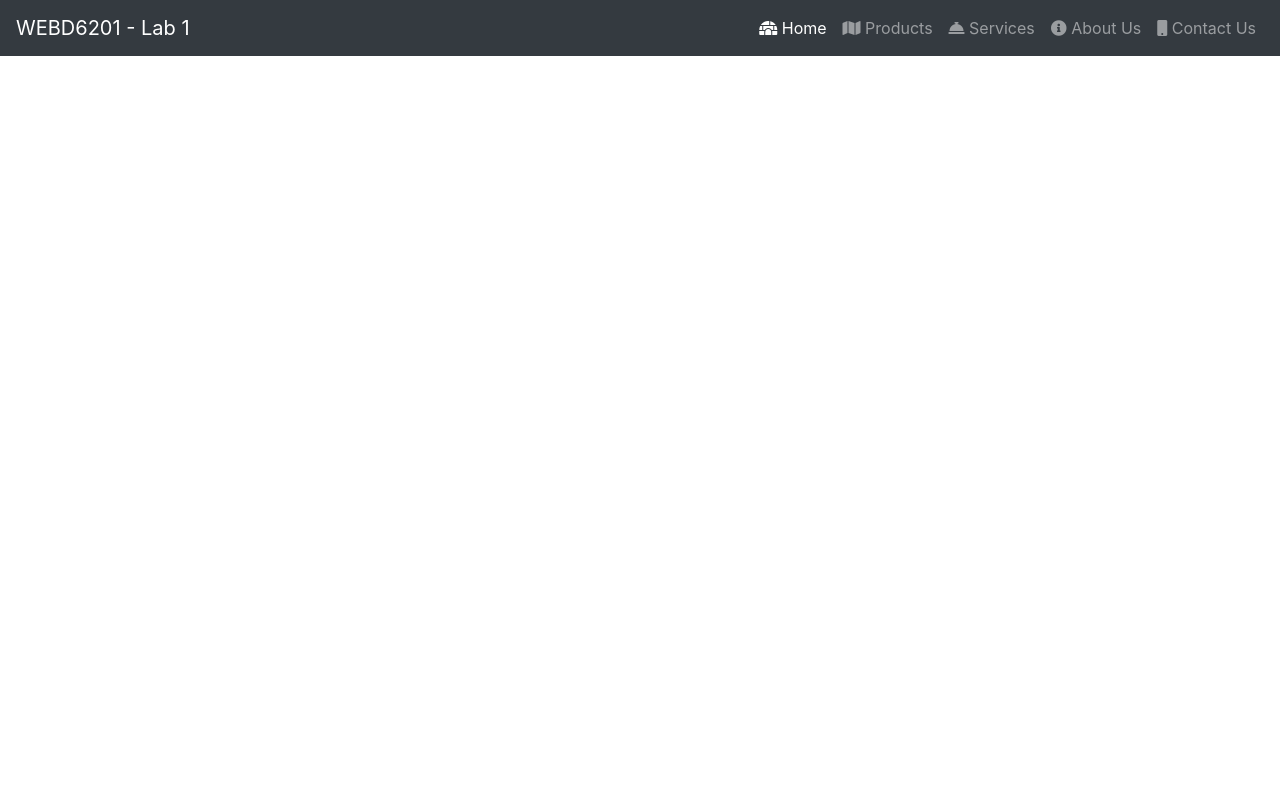
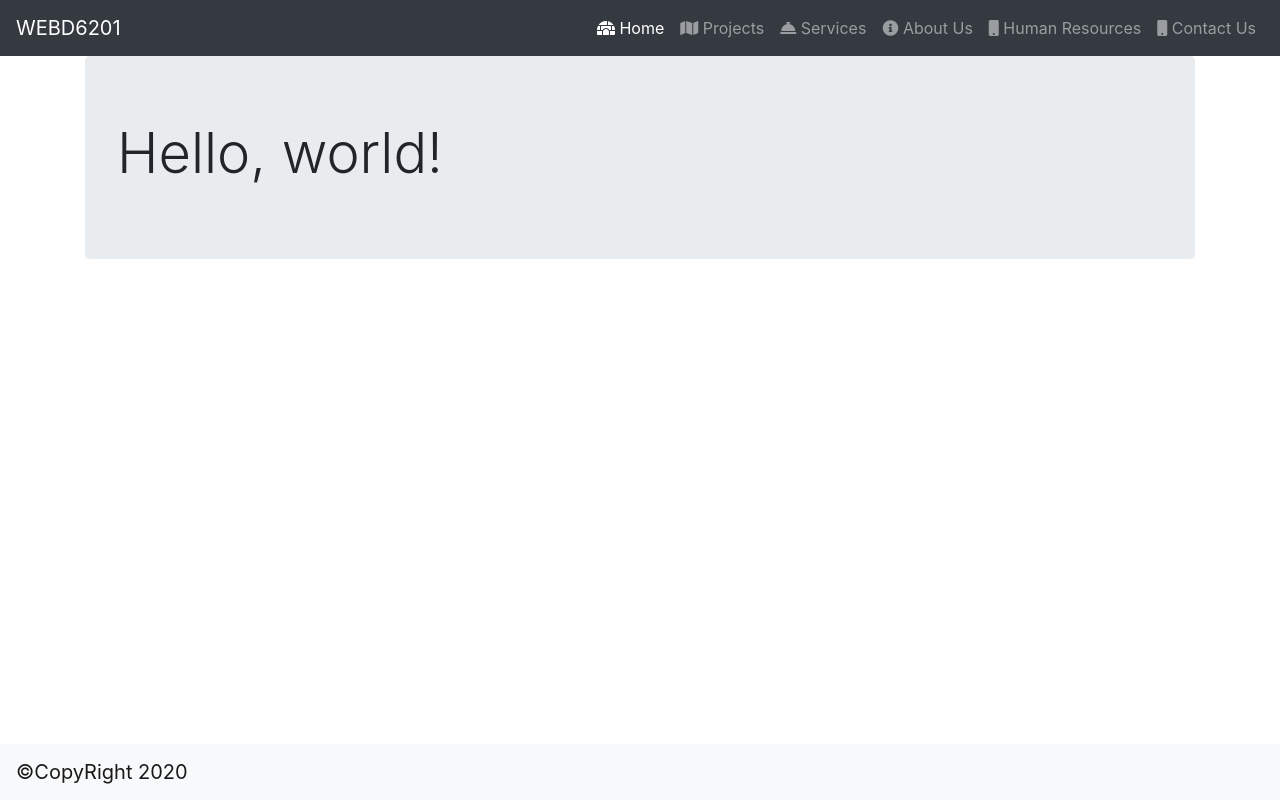
Before and after one commit to evanpalmer002/WEBD6201_Lab1, a website: page index.html in a window 1280 px wide. Drawn offline with nearby package versions, Linux system fonts and the light colour scheme.

Commit message:
Initial Commit

```diff
--- a/Scripts/app.js
+++ b/Scripts/app.js
@@ -0,0 +1,50 @@
+"use strict";
+
+/**
+ * Lab 1 app.js
+ * Author: Evan Palmer
+ * Date: 1/20/2020
+ */
+
+ //IIFE
+ (function(){
+
+    Start();
+
+    function Start()
+    {
+        console.log("Program started!");
+        Main();
+    }
+
+    function Main()
+    {
+       //Section 2
+        //Question A
+        let navItem = document.getElementById("products"); //create a refrence to the products element
+        console.log(navItem);
+        navItem.lastChild.lastChild.textContent = " Projects"; //Change the text for products to projects
+
+        //Question B
+        let nodeToClone = document.getElementById("contactUs"); //create a refrence to the contactUs element
+        let parentNode = nodeToClone.parentNode; //create a refrence to the parent of the nodeToClone
+        let newNavItem = nodeToClone.cloneNode(true); //clone the contactUs refrence
+        console.log(newNavItem);
+        newNavItem.lastChild.lastChild.textContent = " Human Resources"; //change the text content of the new clone
+        parentNode.insertBefore(newNavItem, nodeToClone); //insert the new HR node
+
+        //Question C
+        let fixedBottom = document.createElement("nav");
+        fixedBottom.setAttribute("class", "navbar fixed-bottom navbar-light bg-light");
+        let anchor = document.createElement("a");
+        anchor.setAttribute("class", "navbar-brand");
+        anchor.textContent = "\u00A9CopyRight 2020";
+        fixedBottom.appendChild(anchor);
+        console.log(fixedBottom);
+
+        body.appendChild(fixedBottom);
+    }
+
+
+
+ })();
--- a/index.html
+++ b/index.html
@@ -4,15 +4,16 @@
     <meta charset="UTF-8">
     <meta name="viewport" content="width=device-width, initial-scale=1.0">
     <meta http-equiv="X-UA-Compatible" content="ie=edge">
-    <title>WEBD6201 Lab 1</title>
+    <title>WEBD6201-W2020-Lesson2</title>
     <link rel="stylesheet" href="./node_modules/bootstrap/dist/css/bootstrap.min.css">
     <link rel="stylesheet" href="./node_modules/@fortawesome/fontawesome-free/css/all.min.css">
 
     <link rel="stylesheet" href="./Content/app.css">
 </head>
-<body>
+<body id="body">
+    <!-- Main Nav -->
     <nav class="navbar navbar-expand-lg navbar-dark bg-dark">
-        <a class="navbar-brand" href="#">WEBD6201 - Lab 1</a>
+        <a class="navbar-brand" href="#">WEBD6201</a>
         <button class="navbar-toggler" type="button" data-toggle="collapse" data-target="#navbarSupportedContent" aria-controls="navbarSupportedContent" aria-expanded="false" aria-label="Toggle navigation">
           <span class="navbar-toggler-icon"></span>
         </button>
@@ -20,12 +21,30 @@
         <div class="collapse navbar-collapse" id="navbarSupportedContent">
           <ul class="navbar-nav ml-auto">
             <li class="nav-item active"><a class="nav-link" href="#"> <i class="fas fa-igloo"></i> Home </a></li>
-            <li class="nav-item"> <a class="nav-link" href="#"> <i class="fas fa-map"></i> Products</a></li>
+            <li class="nav-item" id="products"> <a class="nav-link" href="#"> <i class="fas fa-map"></i> Products</a></li>
             <li class="nav-item"> <a class="nav-link" href="#"> <i class="fas fa-concierge-bell"></i> Services</a></li>
-            <li class="nav-item"> <a class="nav-link" href="#"> <i class="fas fa-info-circle"></i> About Us</a></li>
-            <li class="nav-item"> <a class="nav-link" href="#"> <i class="fas fa-mobile"></i> Contact Us</a></li>
+            <li class="nav-item" id="aboutUs"> <a class="nav-link" href="#"> <i class="fas fa-info-circle"></i> About Us</a></li>
+            <li class="nav-item" id="contactUs"> <a class="nav-link" href="#"> <i class="fas fa-mobile"></i> Contact Us</a></li>
           </ul>
         </div>
       </nav>
+    <!-- Main Content -->
+      <main class="container">
+          <div class="row">
+              <div class="col">
+                <div id="mainContent" class="jumbotron">
+                    <h1 class="display-4">Hello, world!</h1>
+                  </div>
+              </div>
+          </div>
+      </main>
+    <!-- Third Party Libraries-->
+    <script src="./node_modules/jquery/dist/jquery.min.js"> </script>
+    <script src="./node_modules/bootstrap/dist/js/bootstrap.min.js"></script>
+
+    <!-- Main JS File -->
+    <script src="./Scripts/app.js"> </script>
+
+
 </body>
 </html>
```
